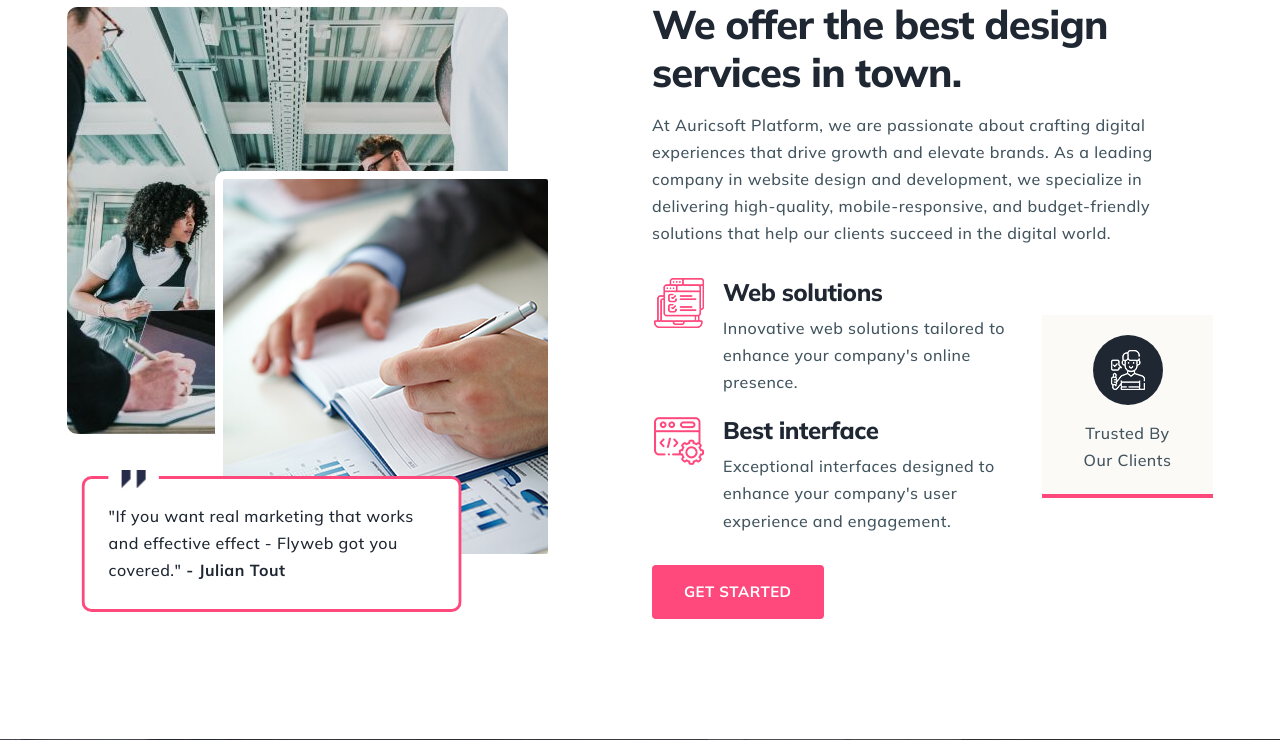
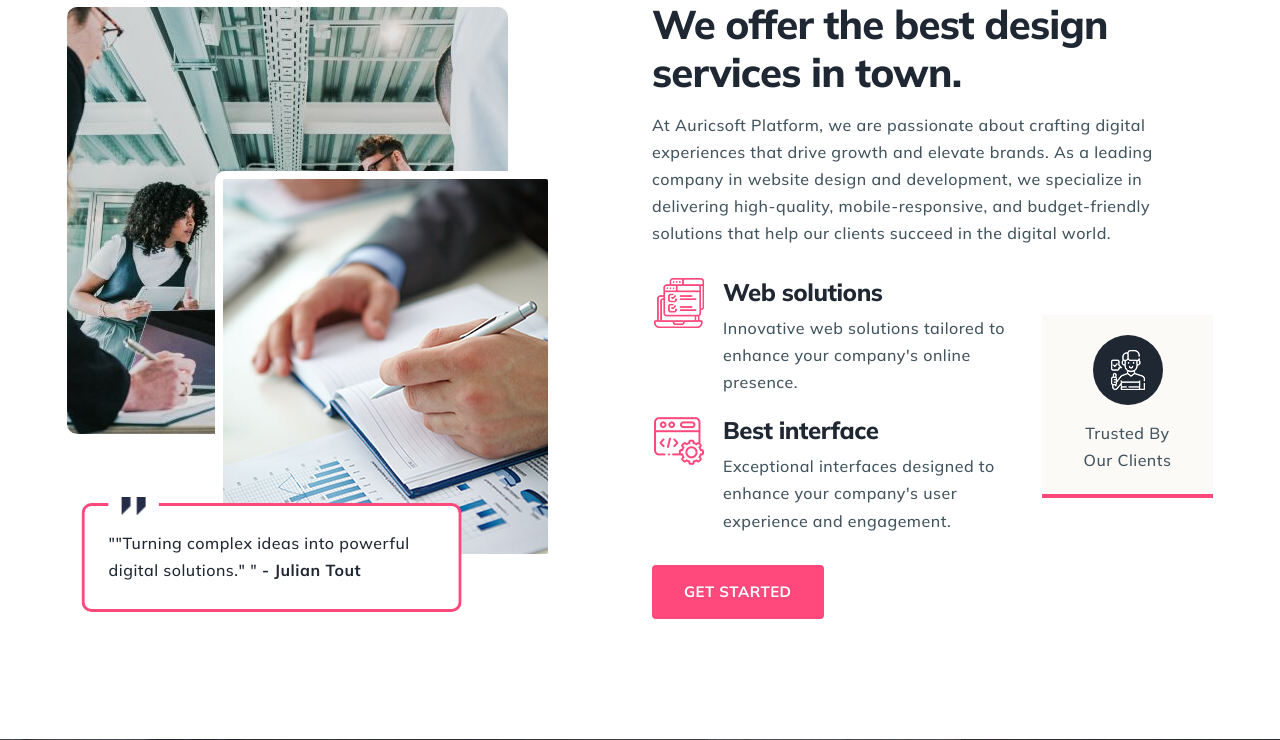
Before and after one commit to prabhats-github/auricsoft-platform, a PHP site: page /about.php in a window 1280 px wide. Shown: the part 552-1292 px from the top of the page. Run offline with PHP 8.4, Linux system fonts and the light colour scheme.

Commit message:
Initial commit: Upload full project

```diff
--- a/about.php
+++ b/about.php
@@ -81,7 +81,9 @@
                             <img src="img/content/about-07.jpg" class="position-absolute bottom-0 end-0 bg-white p-2 border-radius-10 d-none d-sm-block" alt="...">
                             <!-- <img src="img/content/about-08.jpg" class="position-absolute top-5 right-5 border-radius-10 d-none d-sm-block" alt="..."> -->
                             <div class="bg-white border-primary-color border border-width-3 p-4 border-radius-10 about-quote ani-left-right d-none d-sm-block">
-                                <p class="mb-0 text-secondary">"If you want real marketing that works and effective effect - Flyweb got you covered." <span class="fw-bold">- Julian Tout</span></p>
+                                <p class="mb-0 text-secondary">""Turning complex ideas into powerful digital solutions."
+
+" <span class="fw-bold">- Julian Tout</span></p>
                             </div>
                         </div>
                     </div>
```
